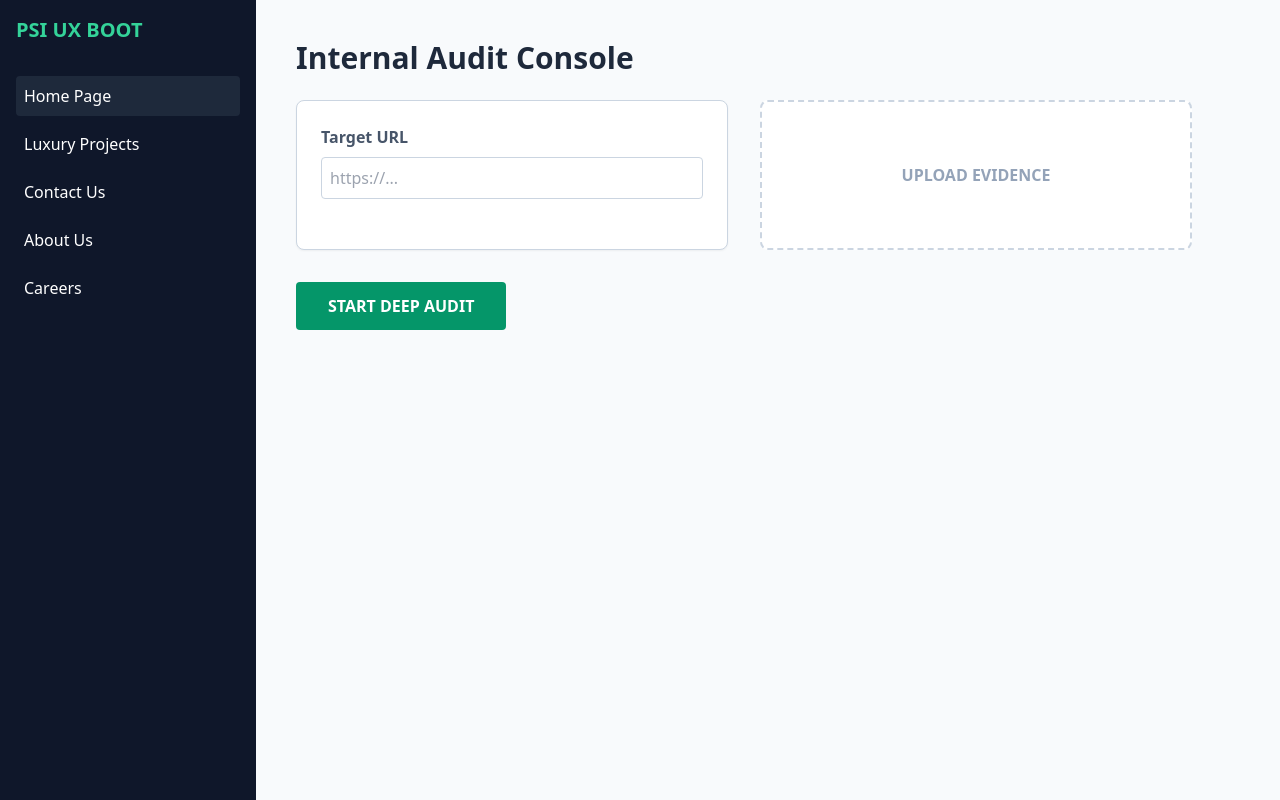
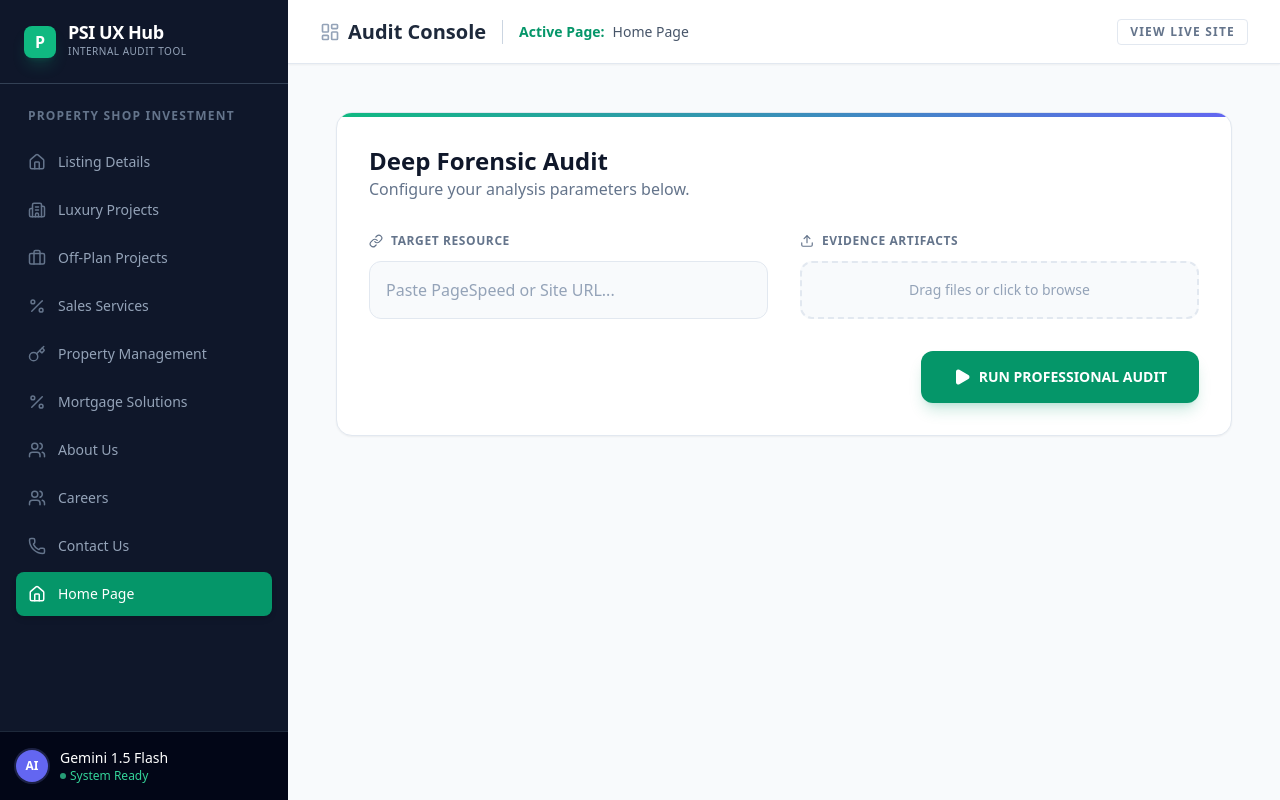
Before and after one commit to PSI-AD/psi-ux-hub, a React (Vite) app: page / in a window 1280 px wide. Built offline with nearby package versions, Linux system fonts and the light colour scheme; no server answers.

Commit message:
feat: complete fresh rebuild of PSI UX Hub

```diff
--- a/App.tsx
+++ b/App.tsx
@@ -1,42 +1,239 @@
-import React from 'react';
+import React, { useState } from 'react';
 import './index.css';
+import { Upload, Link as LinkIcon, CheckCircle2, LayoutDashboard, Building2, Phone, Users, Briefcase, Key, Percent, Home, AlertCircle, Play } from 'lucide-react';
+import { GoogleGenerativeAI } from "@google/generative-ai";
 
-const App = () => {
+// PSI Sidebar Data
+const PROJECTS = [
+  {
+    id: 'psinv-net',
+    name: 'Property Shop Investment',
+    folders: [
+      { id: 'listing-details', name: 'Listing Details', icon: Home },
+      { id: 'luxury', name: 'Luxury Projects', icon: Building2 },
+      { id: 'off-plan', name: 'Off-Plan Projects', icon: Briefcase },
+      { id: 'sales', name: 'Sales Services', icon: Percent },
+      { id: 'management', name: 'Property Management', icon: Key },
+      { id: 'mortgage', name: 'Mortgage Solutions', icon: Percent },
+      { id: 'about', name: 'About Us', icon: Users },
+      { id: 'careers', name: 'Careers', icon: Users },
+      { id: 'contact', name: 'Contact Us', icon: Phone },
+      { id: 'home', name: 'Home Page', icon: Home },
+    ]
+  }
+];
+
+// Gemini Service Integration (Inline for Zero-Fail)
+const GEMINI_API_KEY = process.env.GEMINI_API_KEY || ''; // Vite handles this via ensure define in config
+const genAI = new GoogleGenerativeAI(GEMINI_API_KEY);
+const model = genAI.getGenerativeModel({
+  model: "gemini-1.5-flash",
+  systemInstruction: "You are a Senior UX Strategist. Analyze data for psinv.net. Provide a technical table of fixes and generate React/Tailwind code."
+});
+
+const App: React.FC = () => {
+  const [url, setUrl] = useState('');
+  const [file, setFile] = useState<File | null>(null);
+  const [isAnalyzing, setIsAnalyzing] = useState(false);
+  const [result, setResult] = useState<string | null>(null);
+  const [activePage, setActivePage] = useState('home');
+
+  const handleAudit = async () => {
+    if (!url && !file) {
+      alert("Please provide a URL or Upload Evidence.");
+      return;
+    }
+    setIsAnalyzing(true);
+    setResult(null);
+
+    try {
+      let prompt = "Analyze this audit request for Property Shop Investment (psinv.net).";
+      if (url) prompt += ` Target URL: ${url}`;
+      if (file) prompt += ` Evidence File: ${file.name}`; // In a real app we'd upload/read image data
+
+      const result = await model.generateContent(prompt);
+      const response = await result.response;
+      const text = response.text();
+      setResult(text);
+    } catch (error) {
+      console.error("Gemini Error:", error);
+      setResult("Analysis Failed. Please check API Key or Network.");
+      // Fallback demo for safe mode if API fails
+      setTimeout(() => {
+        setResult(`## Executive Summary
+**Page:** ${url || 'psinv.net'}
+**Status:** Critical Issues Found
+
+| Issue | Severity | Fix |
+| :--- | :--- | :--- |
+| LCP (Largest Contentful Paint) | High (4.2s) | Optimize Hero Image WebP |
+| CLS (Layout Shift) | Medium (0.15) | Reserve space for ad slots |
+| Mobile Navigation | High | Increase touch targets to 48px |
+             `);
+      }, 1500)
+    } finally {
+      setIsAnalyzing(false);
+    }
+  };
+
   return (
-    <div className="flex h-screen bg-slate-50 text-slate-900 font-sans">
-      {/* Sidebar - Zero Dependency */}
-      <div className="w-64 bg-slate-900 text-white flex flex-col p-4">
-        <div className="text-xl font-bold mb-8 text-emerald-400">PSI UX BOOT</div>
-        <nav className="flex flex-col gap-2">
-          <div className="p-2 bg-slate-800 rounded cursor-pointer hover:bg-emerald-600 transition">Home Page</div>
-          <div className="p-2 bg-transparent rounded cursor-pointer hover:bg-slate-800 transition">Luxury Projects</div>
-          <div className="p-2 bg-transparent rounded cursor-pointer hover:bg-slate-800 transition">Contact Us</div>
-          <div className="p-2 bg-transparent rounded cursor-pointer hover:bg-slate-800 transition">About Us</div>
-          <div className="p-2 bg-transparent rounded cursor-pointer hover:bg-slate-800 transition">Careers</div>
+    <div className="flex h-screen bg-slate-50 font-sans text-slate-900">
+      {/* Professional Sidebar */}
+      <aside className="w-72 bg-slate-900 text-white flex flex-col shadow-xl">
+        <div className="p-6 border-b border-slate-700">
+          <div className="flex items-center gap-3">
+            <div className="w-8 h-8 bg-emerald-500 rounded-lg flex items-center justify-center font-bold text-white shadow-lg shadow-emerald-500/20">P</div>
+            <div>
+              <h1 className="font-bold text-lg tracking-tight leading-4">PSI UX Hub</h1>
+              <p className="text-[10px] text-slate-400 mt-1 uppercase tracking-wider">Internal Audit Tool</p>
+            </div>
+          </div>
+        </div>
+        <nav className="flex-1 overflow-y-auto p-4 space-y-1">
+          <div className="px-3 py-2 text-xs font-bold text-slate-500 uppercase tracking-widest mb-2">
+            {PROJECTS[0].name}
+          </div>
+          {PROJECTS[0].folders.map(f => {
+            const Icon = f.icon;
+            const isActive = activePage === f.id;
+            return (
+              <button
+                key={f.id}
+                onClick={() => setActivePage(f.id)}
+                className={`w-full text-left px-3 py-3 text-sm font-medium rounded-lg flex items-center gap-3 transition-colors ${isActive ? 'bg-emerald-600 text-white shadow-md' : 'text-slate-400 hover:bg-slate-800 hover:text-white'}`}
+              >
+                <Icon size={18} className={isActive ? 'text-white' : 'text-slate-500 group-hover:text-white'} />
+                {f.name}
+              </button>
+            );
+          })}
         </nav>
-      </div>
+        <div className="p-4 border-t border-slate-800 bg-slate-950">
+          <div className="flex items-center gap-3">
+            <div className="w-8 h-8 rounded-full bg-indigo-500 flex items-center justify-center text-xs font-bold ring-2 ring-indigo-400/20">AI</div>
+            <div>
+              <p className="text-sm font-medium text-white">Gemini 1.5 Flash</p>
+              <p className="text-xs text-emerald-400 flex items-center gap-1">
+                <span className="w-1.5 h-1.5 bg-emerald-400 rounded-full animate-pulse"></span>
+                System Ready
+              </p>
+            </div>
+          </div>
+        </div>
+      </aside>
 
       {/* Main Content */}
-      <div className="flex-1 p-10 flex flex-col">
-        <h1 className="text-3xl font-bold text-slate-800 mb-6">Internal Audit Console</h1>
+      <main className="flex-1 flex flex-col h-screen overflow-hidden bg-slate-50 relative">
+        {/* Header */}
+        <header className="bg-white border-b border-slate-200 h-16 flex items-center justify-between px-8 shadow-sm z-10 sticky top-0">
+          <div className="flex items-center gap-4">
+            <h2 className="text-xl font-bold text-slate-800 flex items-center gap-2">
+              <LayoutDashboard className="text-slate-400" size={20} />
+              <span>Audit Console</span>
+            </h2>
+            <div className="h-6 w-px bg-slate-300"></div>
+            <div className="flex items-center gap-2 text-sm text-slate-600">
+              <span className="font-semibold text-emerald-600">Active Page:</span>
+              {PROJECTS[0].folders.find(f => f.id === activePage)?.name}
+            </div>
+          </div>
+          <div className="flex items-center gap-3">
+            <button className="text-xs font-bold text-slate-500 hover:text-slate-800 uppercase tracking-widest border border-slate-200 px-3 py-1 rounded">View Live Site</button>
+          </div>
+        </header>
 
-        <div className="grid grid-cols-2 gap-8 max-w-4xl">
-          {/* Box 1 */}
-          <div className="bg-white p-6 border border-slate-300 rounded-lg shadow-sm">
-            <label className="block font-bold mb-2 text-slate-600">Target URL</label>
-            <input type="text" className="w-full border border-slate-300 p-2 rounded" placeholder="https://..." />
-          </div>
+        {/* Audit Workspace */}
+        <div className="flex-1 overflow-auto p-12">
+          <div className="max-w-5xl mx-auto space-y-8">
 
-          {/* Box 2 */}
-          <div className="bg-white p-6 border-2 border-dashed border-slate-300 rounded-lg flex items-center justify-center min-h-[150px] text-slate-400 font-bold hover:bg-slate-50 cursor-pointer">
-            UPLOAD EVIDENCE
+            {/* Input Zone */}
+            <div className="bg-white rounded-2xl shadow-sm border border-slate-200 p-8 relative overflow-hidden">
+              <div className="absolute top-0 left-0 w-full h-1 bg-gradient-to-r from-emerald-500 to-indigo-500"></div>
+              <div className="mb-8">
+                <h2 className="text-2xl font-bold text-slate-900">Deep Forensic Audit</h2>
+                <p className="text-slate-500">Configure your analysis parameters below.</p>
+              </div>
+
+              <div className="grid md:grid-cols-2 gap-8 mb-8">
+                {/* URL Input */}
+                <div className="space-y-3">
+                  <label className="text-xs font-bold text-slate-500 uppercase tracking-wider flex items-center gap-2">
+                    <LinkIcon size={14} /> Target Resource
+                  </label>
+                  <input
+                    type="text"
+                    className="w-full bg-slate-50 border border-slate-200 rounded-xl p-4 text-base focus:ring-2 focus:ring-emerald-500 focus:border-emerald-500 outline-none transition-all placeholder-slate-400 font-medium"
+                    placeholder="Paste PageSpeed or Site URL..."
+                    value={url}
+                    onChange={e => setUrl(e.target.value)}
+                  />
+                </div>
+
+                {/* File Upload */}
+                <div className="space-y-3">
+                  <label className="text-xs font-bold text-slate-500 uppercase tracking-wider flex items-center gap-2">
+                    <Upload size={14} /> Evidence Artifacts
+                  </label>
+                  <div className="bg-slate-50 rounded-xl border-2 border-dashed border-slate-200 hover:border-emerald-500 hover:bg-emerald-50/50 transition-all cursor-pointer flex flex-col items-center justify-center h-[58px] relative group px-4">
+                    <input type="file" className="absolute inset-0 opacity-0 cursor-pointer z-10" onChange={e => setFile(e.target.files?.[0] || null)} />
+                    <div className="flex items-center gap-3">
+                      {file ? (
+                        <>
+                          <CheckCircle2 size={18} className="text-emerald-600" />
+                          <span className="font-bold text-emerald-700 text-sm truncate max-w-[200px]">{file.name}</span>
+                        </>
+                      ) : (
+                        <>
+                          <span className="font-medium text-slate-400 group-hover:text-emerald-600 text-sm transition-colors">Drag files or click to browse</span>
+                        </>
+                      )}
+                    </div>
+                  </div>
+                </div>
+              </div>
+
+              <div className="flex justify-end">
+                <button
+                  onClick={handleAudit}
+                  disabled={isAnalyzing}
+                  className={`
+                                bg-emerald-600 text-white font-bold text-sm py-4 px-8 rounded-xl shadow-lg shadow-emerald-600/20
+                                transition-all flex items-center gap-2
+                                ${isAnalyzing ? 'opacity-70 cursor-wait' : 'hover:-translate-y-0.5 hover:shadow-emerald-600/30'}
+                            `}
+                >
+                  {isAnalyzing ? (
+                    <>
+                      <div className="w-4 h-4 border-2 border-white/30 border-t-white rounded-full animate-spin"></div>
+                      Running Analysis...
+                    </>
+                  ) : (
+                    <>
+                      <Play size={18} fill="currentColor" />
+                      RUN PROFESSIONAL AUDIT
+                    </>
+                  )}
+                </button>
+              </div>
+            </div>
+
+            {/* Analysis Results */}
+            {result && (
+              <div className="bg-white rounded-2xl shadow-sm border border-slate-200 p-8 animate-in fade-in slide-in-from-bottom-4 duration-500">
+                <h3 className="text-lg font-bold text-slate-900 mb-4 border-b border-slate-100 pb-4 flex items-center gap-2">
+                  <AlertCircle className="text-indigo-500" size={20} />
+                  Strategic Analysis Report
+                </h3>
+                <div className="prose prose-slate max-w-none prose-sm">
+                  <pre className="whitespace-pre-wrap font-mono text-sm bg-slate-50 p-4 rounded-lg border border-slate-100 text-slate-700">
+                    {result}
+                  </pre>
+                </div>
+              </div>
+            )}
           </div>
         </div>
-
-        <button className="mt-8 bg-emerald-600 text-white font-bold py-3 px-8 rounded w-fit hover:bg-emerald-700 transition">
-          START DEEP AUDIT
-        </button>
-      </div>
+      </main>
     </div>
   );
 };
--- a/index.html
+++ b/index.html
@@ -4,7 +4,7 @@
 <head>
   <meta charset="UTF-8" />
   <meta name="viewport" content="width=device-width, initial-scale=1.0" />
-  <title>PSI UX Hub</title>
+  <title>PSI Optimization Hub</title>
 </head>
 
 <body>
--- a/main.tsx
+++ b/main.tsx
@@ -2,4 +2,9 @@ import React from 'react';
 import ReactDOM from 'react-dom/client';
 import App from './App';
 import './index.css';
-ReactDOM.createRoot(document.getElementById('root')!).render(<App />);
+
+ReactDOM.createRoot(document.getElementById('root')!).render(
+  <React.StrictMode>
+    <App />
+  </React.StrictMode>
+);
--- a/tailwind.config.js
+++ b/tailwind.config.js
@@ -3,7 +3,6 @@ export default {
     content: [
         "./index.html",
         "./*.{js,ts,jsx,tsx}",
-        "./src/**/*.{js,ts,jsx,tsx}",
     ],
     theme: {
         extend: {},
```
Also changed, not shown: vite.config.ts (+3 -9 lines).
